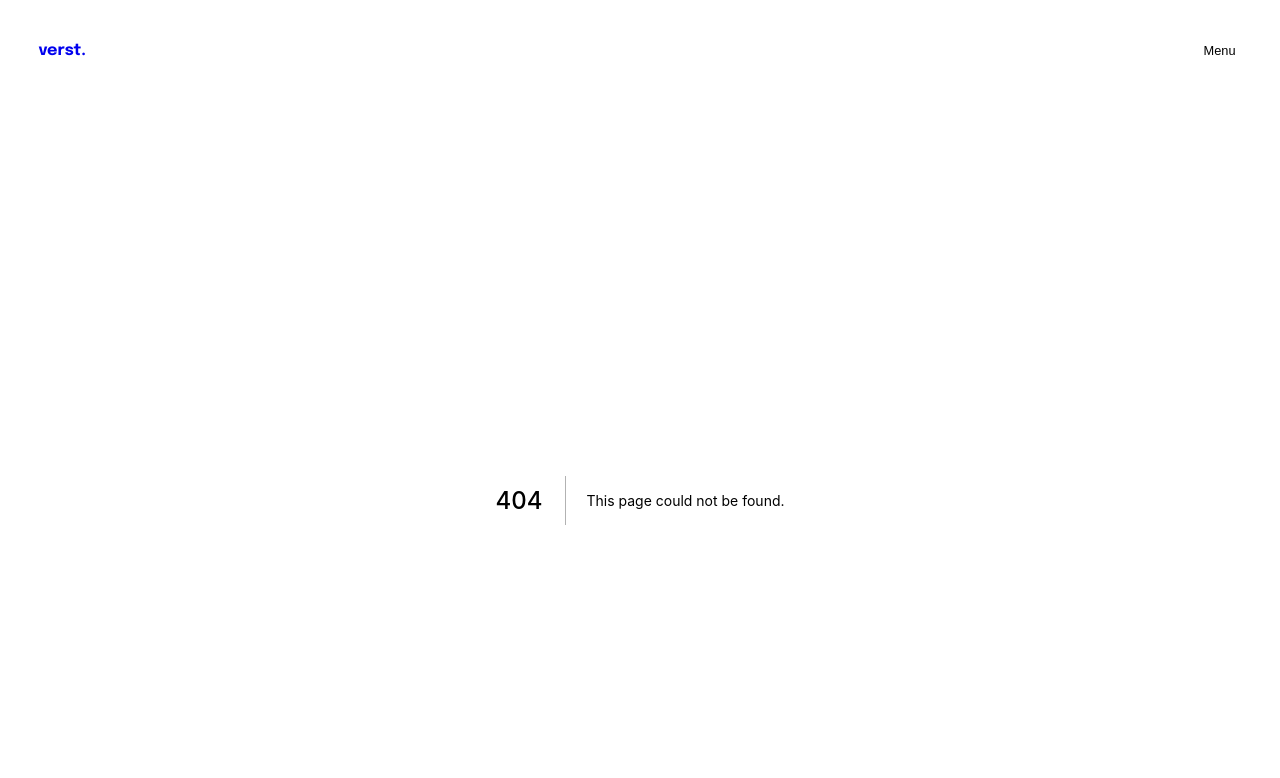
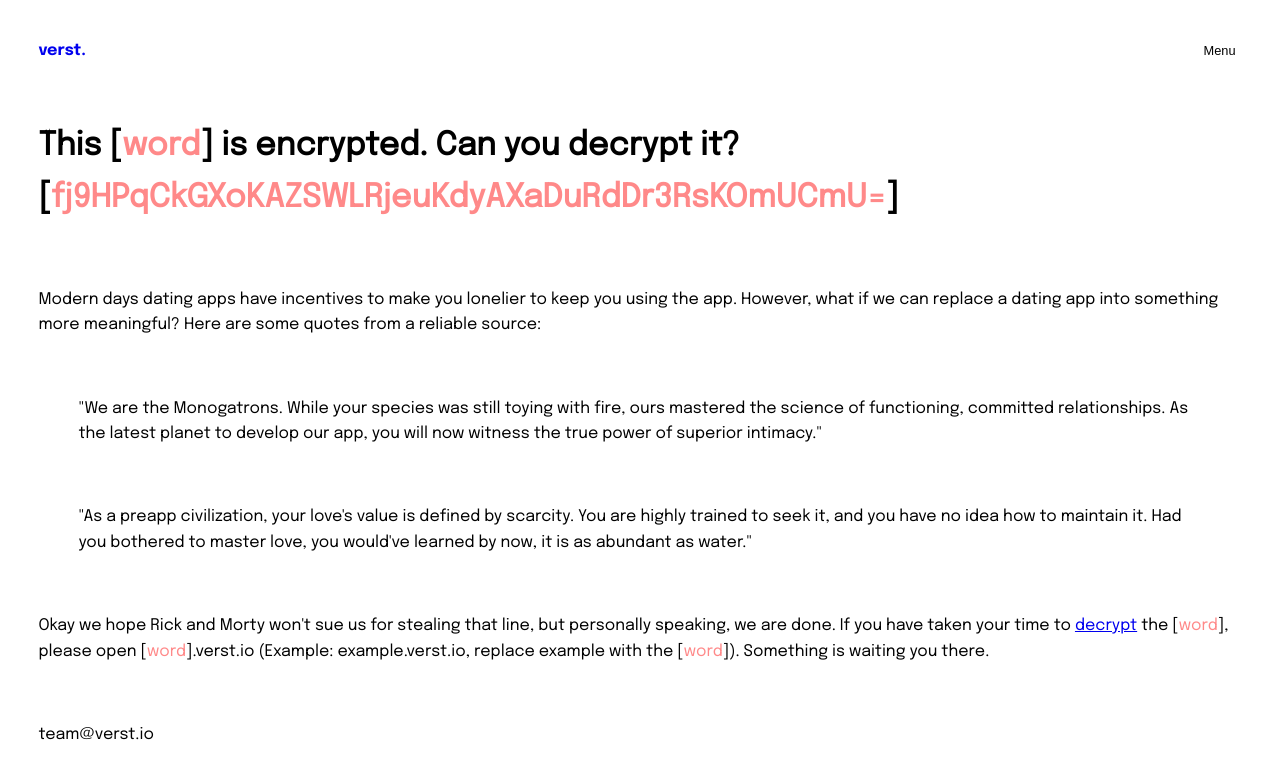
Before and after one commit to edwardtanoto/verst, a Next.js app: page /project-untitled in a window 1280 px wide. Before the commit this address had no page. Shown: the top 778 px of the page. Built offline with nearby package versions, Linux system fonts and the light colour scheme.

Commit message:
adding project x

```diff
--- a/components/Hamburger.js
+++ b/components/Hamburger.js
@@ -81,15 +81,15 @@ const Hamburger = ({ state }) => {
                     </Link>
                   </li>
                   <li>
+                    <Link href={'./project-untitled'} onMouseEnter={e => handleHover(e)}
+                      onMouseOut={e => handleHoverExit(e)} ref={line3}>
+                      Project X
+                    </Link>
+                  </li>
+                  <li>
                     <a href={'https://verst-io.medium.com'} onMouseEnter={e => handleHover(e)}
                       onMouseOut={e => handleHoverExit(e)} ref={line2}>
                       Publications
-                    </a>
-                  </li>
-                  <li>
-                    <a href={'https://form.typeform.com/to/mSXQsyBp'} target="_blank" onMouseEnter={e => handleHover(e)}
-                      onMouseOut={e => handleHoverExit(e)} ref={line3}>
-                      Contact Us
                     </a>
                   </li>
                 </ul>
--- a/pages/index.js
+++ b/pages/index.js
@@ -6,7 +6,7 @@ export default function Home() {
     <>
       <Head>
         <title>Verst.io | First Class Software</title>
-        <meta name="description" content="Generated by create next app" />
+        <meta name="description" content="Verst is a tech studio designed to build new things." />
         <link rel="icon" href="/favicon.ico" />
       </Head>
 
--- /dev/null
+++ b/pages/project-untitled.js
@@ -0,0 +1,40 @@
+import Head from 'next/head'
+import Hero from '../components/Hero'
+
+export default function ProjectPhilia() {
+  return (
+    <>
+      <Head>
+        <title>Project Untitled - Making Dating apps more human.</title>
+        <meta name="description" content="Making dating apps more human." />
+        <link rel="icon" href="/favicon.ico" />
+      </Head>
+
+          <div className="untitled">
+              <div className="container">
+            <div className="wrapper">
+                <h1 style={{wordWrap:'break-word'}}>
+                    This [<span style={{color:'#FF8989'}}>word</span>] is encrypted. Can you decrypt it?  [<span style={{color:'#FF8989'}}>fj9HPqCkGXoKAZSWLRjeuKdyAXaDuRdDr3RsKOmUCmU=</span>]
+                </h1>
+                <br/>
+                <p>Modern days dating apps have incentives to make you lonelier to keep you using the app.
+                  However, what if we can replace a dating app into something more meaningful? Here are some quotes from a reliable source:</p>
+                <br />
+                <blockquote>
+                "We are the Monogatrons. While your species was still toying with fire, ours mastered the science of functioning, committed relationships. As the latest planet to develop our app, you will now witness the true power of superior intimacy."
+                </blockquote>
+                <br/>
+                <blockquote>
+                "As a preapp civilization, your love's value is defined by scarcity. You are highly trained to seek it, and you have no idea how to maintain it. Had you bothered to master love, you would've learned by now, it is as abundant as water."
+                </blockquote>
+                <br/>
+                <p>Okay we hope Rick and Morty won't sue us for stealing that line, but personally speaking, we are done. If you have taken your time to <a href='https://www.online-toolz.com/tools/text-encryption-decryption.php' target='_blank' rel='noreferrer'>decrypt</a> the [<span style={{color:'#FF8989'}}>word</span>], please open [<span style={{color:'#FF8989'}}>word</span>].verst.io (Example: example.verst.io, replace example with the [<span style={{color:'#FF8989'}}>word</span>]). Something is waiting you there.</p>
+                <br/>
+                <p>team@verst.io</p>
+            </div>
+
+        </div>
+          </div>
+    </>
+  )
+}
--- a/styles/style.scss
+++ b/styles/style.scss
@@ -20,7 +20,9 @@ body {
   margin: 0;
   font-family: 'Epilogue', 'SF Sans Pro', sans-serif;
 }
-
+.untitled{
+  line-height: 1.6;
+}
 body:after {
   display: none;
   content: url('https://www.verst.io/images/jakarta.jpeg')
@@ -172,10 +174,10 @@ header {
                 font-size: 6.5rem;
                 font-weight: 700;
                 cursor: pointer;
-                height: 135px;
+                height: 150px;
                 overflow: hidden;
                 position: relative;
-                width: 700px;
+                width: 750px;
 
                 @media screen and (max-width: 720px) {
                   font-size: 2rem;
```
Also changed, not shown: pages/labs.js (deleted, +0 -30 lines).
